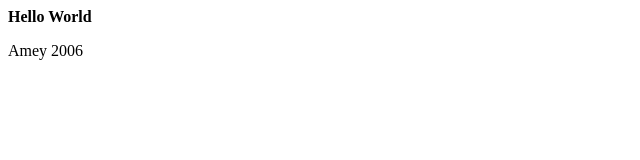
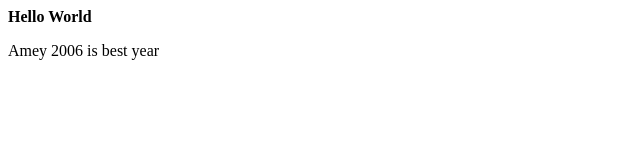
Before and after one commit to Amey2006/First-Repository, a plain HTML site: page index.html in a window 1280 px wide. Shown: the full height of the page, 0-640 px from the left. Drawn offline with Linux system fonts and the light colour scheme.

Commit message:
Update index.html
added something

```diff
--- a/index.html
+++ b/index.html
@@ -1,2 +1,2 @@
 <b>Hello World</b>
-<p>Amey 2006</p>
+<p>Amey 2006 is best year</p>
```
